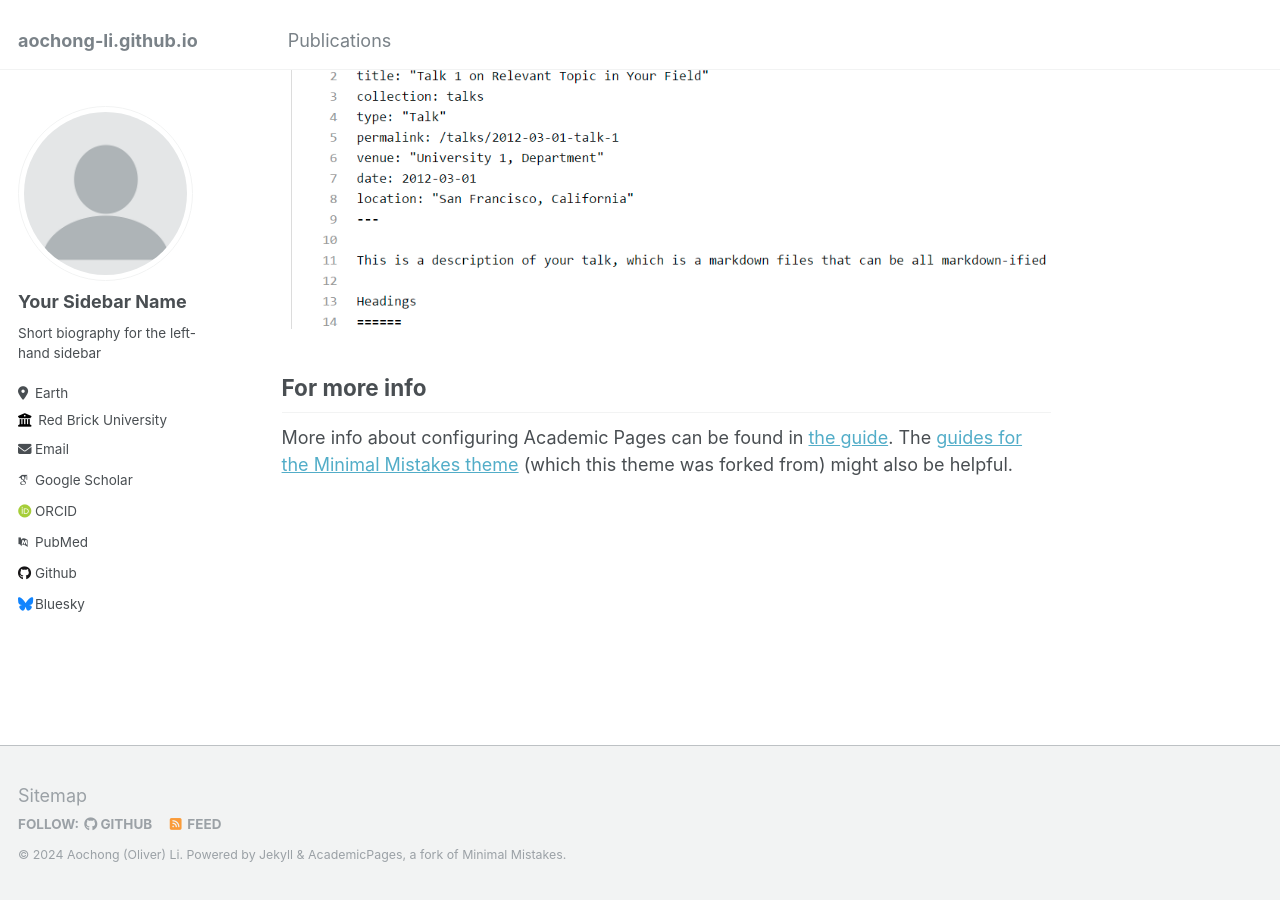
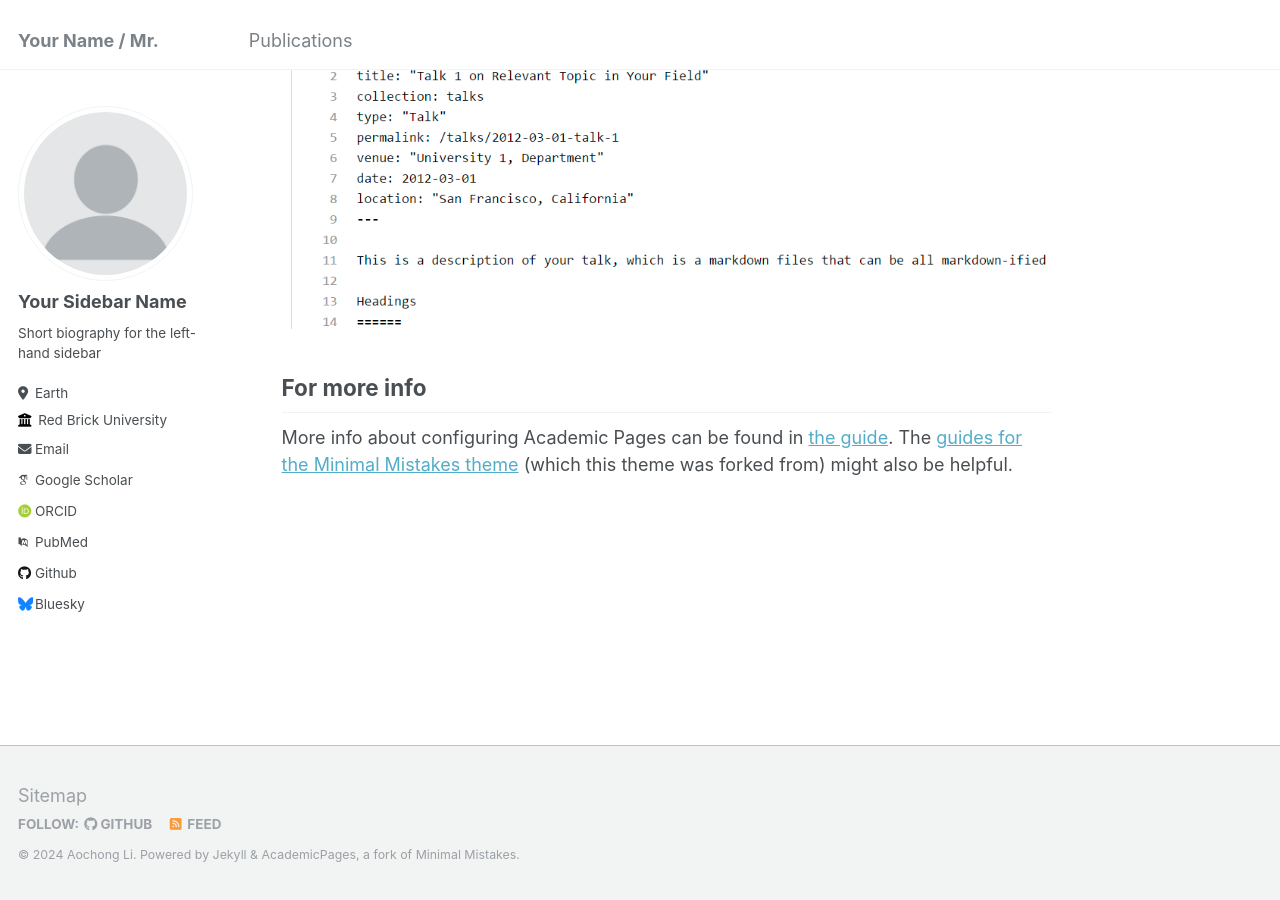
Before and after one commit to Aochong-Li/aochong-li.github.io, a Jekyll site: the page built from _pages/about.md, in a window 1280 px wide and 900 px high, scrolled down 2660 px. Built offline with Jekyll 4.4.1, drawn with Linux system fonts in a browser that asks for light colours; some web fonts are replaced.

Commit message:
change my name

```diff
--- a/_config.yml
+++ b/_config.yml
@@ -8,9 +8,9 @@
 
 # Basic Site Settings
 locale                   : "en-US"
-# title                    : "Aochong (Oliver) Li"
-# title_separator          : "-"
-name                     : &name "Aochong (Oliver) Li"
+title                    : "Your Name / Mr."
+title_separator          : "-"
+name                     : &name "Aochong Li"
 description              : &description "personal description"
 url                      : https://academicpages.github.io # the base hostname & protocol for your site e.g. "https://mmistakes.github.io"
 baseurl                  : "" # the subpath of your site, e.g. "/blog"
```
